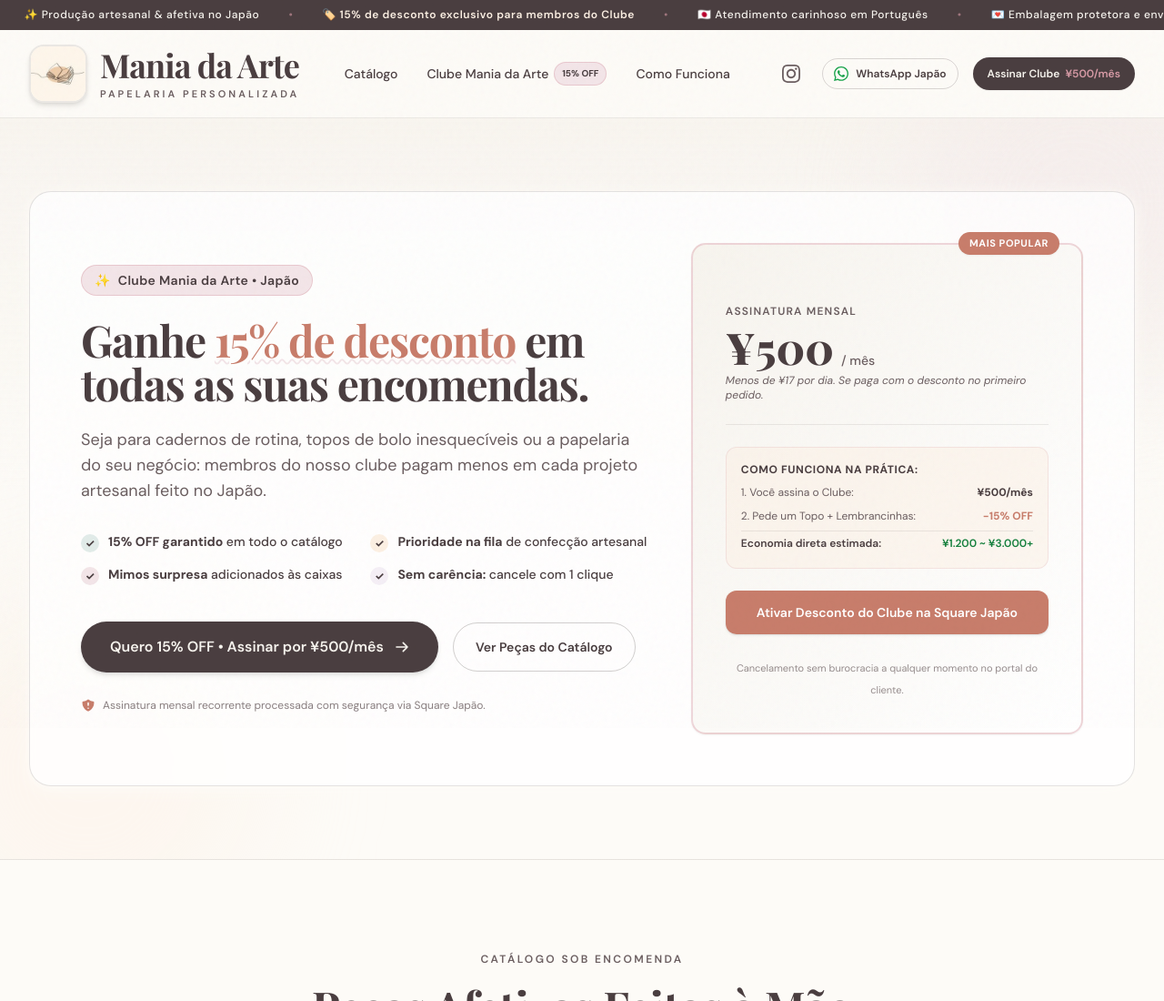
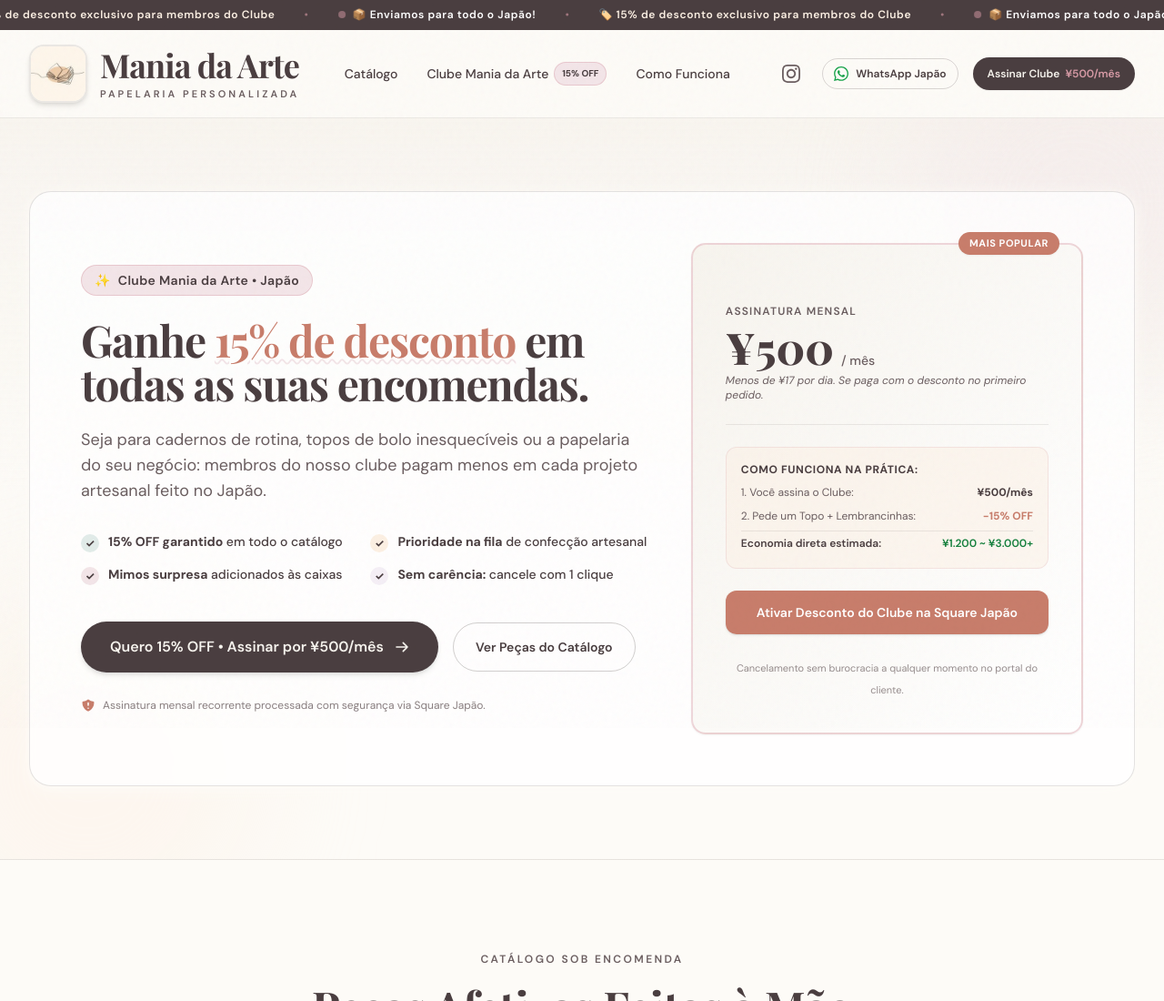
Before and after one commit to alexfujissawa/maniadaarte-site, an Astro site: page / in a window 1280 px wide. Shown: the top 1100 px of the page at 91% size. Built offline with nearby package versions, Linux system fonts and the light colour scheme; Astro itself is replaced by a stand-in of ours; a web font is replaced by a local one.

Commit message:
feat: simplifica letreiro do topo para apenas envio Japao e desconto do Clube

```diff
--- a/src/components/Header.astro
+++ b/src/components/Header.astro
@@ -15,15 +15,29 @@ const squareClubUrl = "https://square.link/u/maniadaarte";
           <span class="font-semibold text-white">📦 Enviamos para todo o Japão!</span>
         </span>
         <span class="text-brand-rose/60">•</span>
-        <span>✨ Produção artesanal & afetiva no Japão</span>
+        <span class="inline-flex items-center gap-1.5 font-semibold text-pastel-peach">
+          <span>🏷️ 15% de desconto exclusivo para membros do Clube</span>
+        </span>
+        <span class="text-brand-rose/60">•</span>
+
+        <span class="inline-flex items-center gap-2">
+          <span class="inline-block w-2 h-2 rounded-full bg-brand-rose animate-pulse"></span>
+          <span class="font-semibold text-white">📦 Enviamos para todo o Japão!</span>
+        </span>
         <span class="text-brand-rose/60">•</span>
         <span class="inline-flex items-center gap-1.5 font-semibold text-pastel-peach">
           <span>🏷️ 15% de desconto exclusivo para membros do Clube</span>
         </span>
         <span class="text-brand-rose/60">•</span>
-        <span>🇯🇵 Atendimento carinhoso em Português</span>
+
+        <span class="inline-flex items-center gap-2">
+          <span class="inline-block w-2 h-2 rounded-full bg-brand-rose animate-pulse"></span>
+          <span class="font-semibold text-white">📦 Enviamos para todo o Japão!</span>
+        </span>
         <span class="text-brand-rose/60">•</span>
-        <span>💌 Embalagem protetora e envio seguro</span>
+        <span class="inline-flex items-center gap-1.5 font-semibold text-pastel-peach">
+          <span>🏷️ 15% de desconto exclusivo para membros do Clube</span>
+        </span>
         <span class="text-brand-rose/60">•</span>
       </div>
       <!-- Bloco duplicado para loop infinito suave -->
@@ -33,15 +47,29 @@ const squareClubUrl = "https://square.link/u/maniadaarte";
           <span class="font-semibold text-white">📦 Enviamos para todo o Japão!</span>
         </span>
         <span class="text-brand-rose/60">•</span>
-        <span>✨ Produção artesanal & afetiva no Japão</span>
+        <span class="inline-flex items-center gap-1.5 font-semibold text-pastel-peach">
+          <span>🏷️ 15% de desconto exclusivo para membros do Clube</span>
+        </span>
+        <span class="text-brand-rose/60">•</span>
+
+        <span class="inline-flex items-center gap-2">
+          <span class="inline-block w-2 h-2 rounded-full bg-brand-rose animate-pulse"></span>
+          <span class="font-semibold text-white">📦 Enviamos para todo o Japão!</span>
+        </span>
         <span class="text-brand-rose/60">•</span>
         <span class="inline-flex items-center gap-1.5 font-semibold text-pastel-peach">
           <span>🏷️ 15% de desconto exclusivo para membros do Clube</span>
         </span>
         <span class="text-brand-rose/60">•</span>
-        <span>🇯🇵 Atendimento carinhoso em Português</span>
+
+        <span class="inline-flex items-center gap-2">
+          <span class="inline-block w-2 h-2 rounded-full bg-brand-rose animate-pulse"></span>
+          <span class="font-semibold text-white">📦 Enviamos para todo o Japão!</span>
+        </span>
         <span class="text-brand-rose/60">•</span>
-        <span>💌 Embalagem protetora e envio seguro</span>
+        <span class="inline-flex items-center gap-1.5 font-semibold text-pastel-peach">
+          <span>🏷️ 15% de desconto exclusivo para membros do Clube</span>
+        </span>
         <span class="text-brand-rose/60">•</span>
       </div>
     </div>
```
